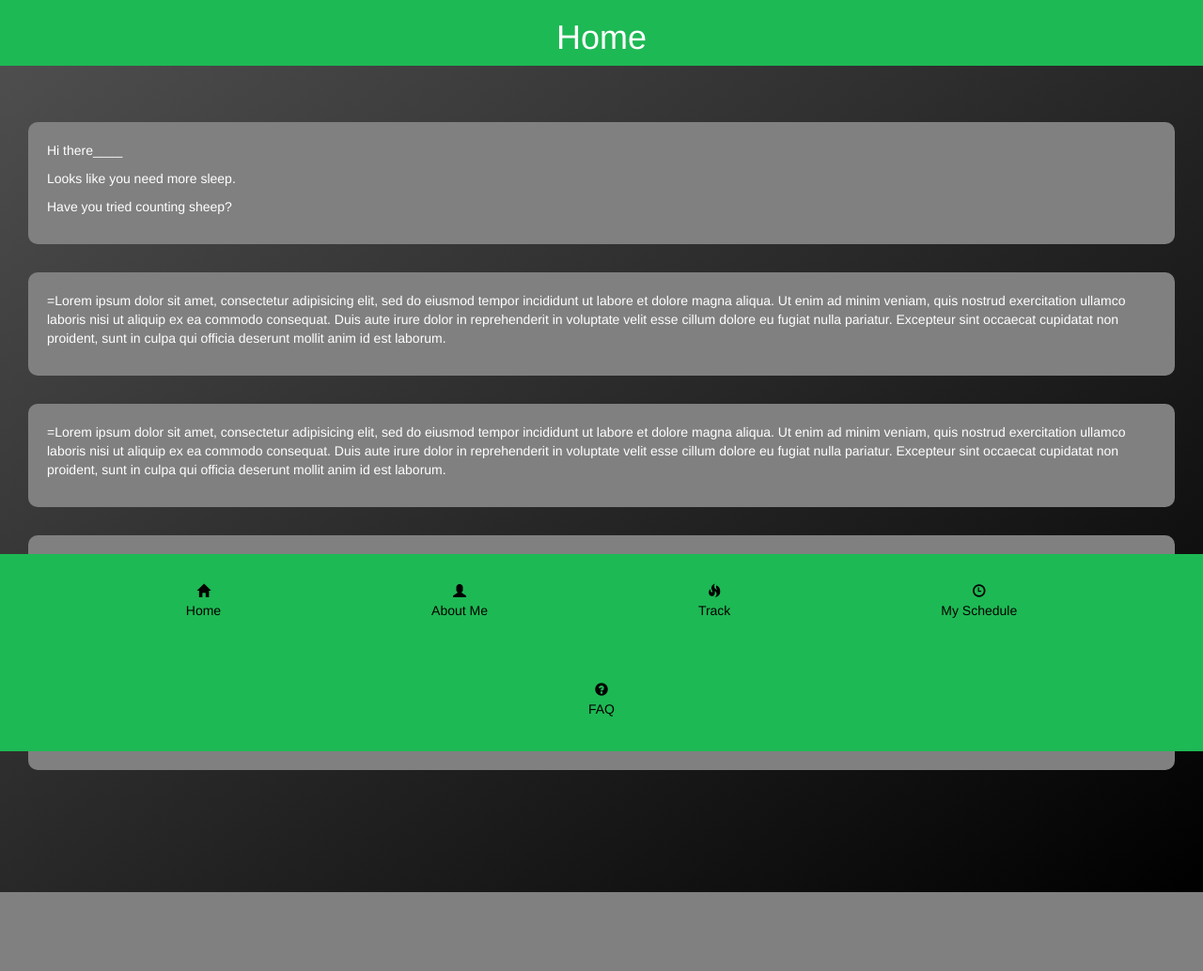
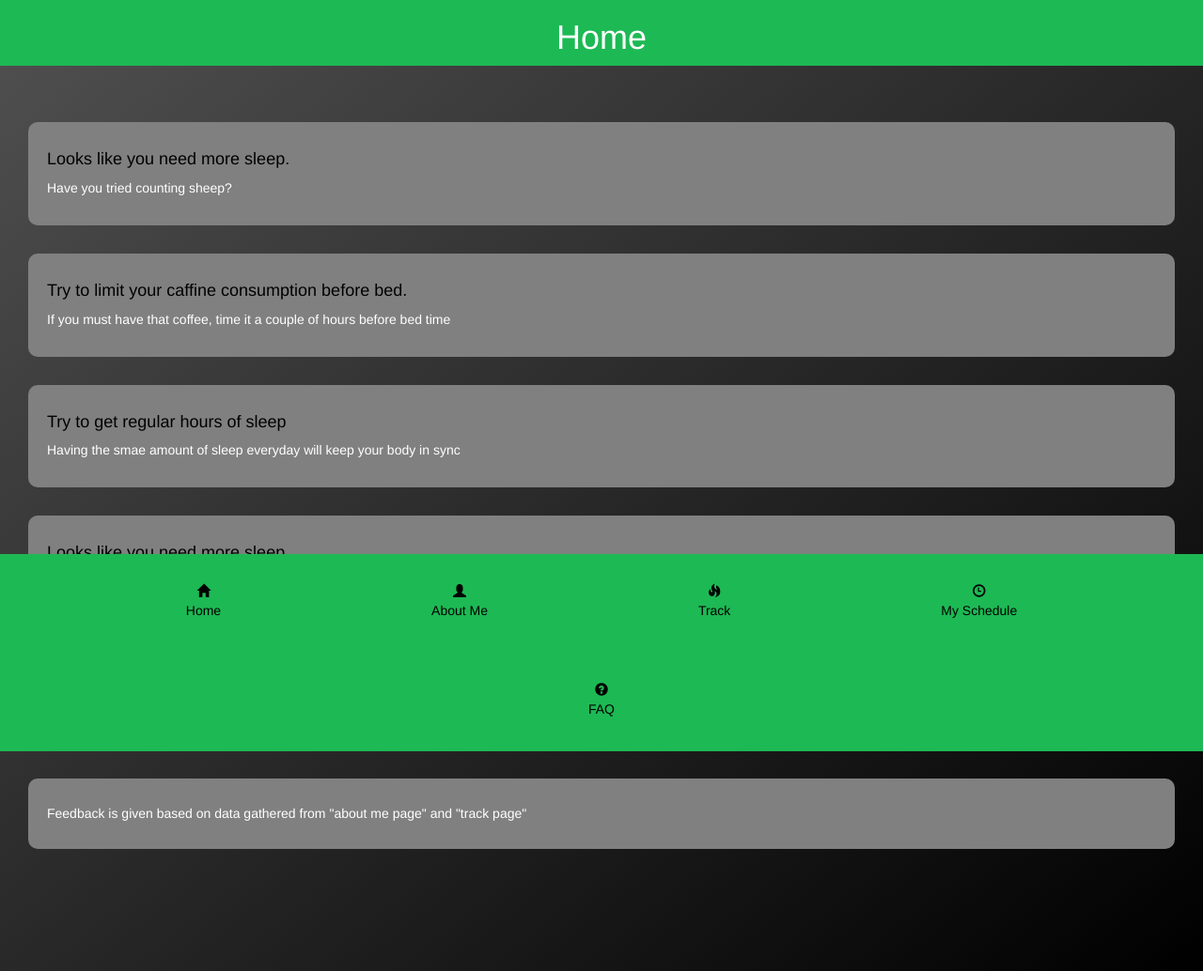
Before and after one commit to alexander253/HIT238_Sleep_Tracker_v1.00, a Node server app: page / in a window 1280 px wide. Shown: the whole page at 94% size. Before the commit the page ends 950 px from the top, so only its background shows below. Run offline with Node 20, Linux system fonts and the light colour scheme; some libraries are stand-ins or nearby versions.

Commit message:
added text to html pages

```diff
--- a/public/index.html
+++ b/public/index.html
@@ -15,43 +15,34 @@
   </div>
 
     <div class="content">
-      <p>Hi there____</p>
-      <p>Looks like you need more sleep.</p>
+      <h4>Looks like you need more sleep.</h4>
       <p>Have you tried counting sheep?</p>
     </div>
 
 
     <div class="content">
-      <p>=Lorem ipsum dolor sit amet, consectetur adipisicing elit, sed do eiusmod tempor incididunt
-        ut labore et dolore magna aliqua. Ut enim ad minim veniam, quis nostrud exercitation ullamco
-        laboris nisi ut aliquip ex ea commodo consequat. Duis aute irure dolor in reprehenderit in
-         voluptate velit esse cillum dolore eu fugiat nulla pariatur. Excepteur sint occaecat cupidatat
-         non proident, sunt in culpa qui officia deserunt mollit anim id est laborum.</p>
+      <h4>Try to limit your caffine consumption before bed.</h4>
+      <p>If you must have that coffee, time it a couple of hours before bed time</p>
     </div>
 
     <div class="content">
-      <p>=Lorem ipsum dolor sit amet, consectetur adipisicing elit, sed do eiusmod tempor incididunt
-        ut labore et dolore magna aliqua. Ut enim ad minim veniam, quis nostrud exercitation ullamco
-        laboris nisi ut aliquip ex ea commodo consequat. Duis aute irure dolor in reprehenderit in
-         voluptate velit esse cillum dolore eu fugiat nulla pariatur. Excepteur sint occaecat cupidatat
-         non proident, sunt in culpa qui officia deserunt mollit anim id est laborum.</p>
+      <h4>Try to get regular hours of sleep</h4>
+      <p>Having the smae amount of sleep everyday will keep your body in sync</p>
     </div>
 
     <div class="content">
-      <p>=Lorem ipsum dolor sit amet, consectetur adipisicing elit, sed do eiusmod tempor incididunt
-        ut labore et dolore magna aliqua. Ut enim ad minim veniam, quis nostrud exercitation ullamco
-        laboris nisi ut aliquip ex ea commodo consequat. Duis aute irure dolor in reprehenderit in
-         voluptate velit esse cillum dolore eu fugiat nulla pariatur. Excepteur sint occaecat cupidatat
-         non proident, sunt in culpa qui officia deserunt mollit anim id est laborum.</p>
+      <h4>Looks like you need more sleep.</h4>
+      <p>Have you tried counting sheep?</p>
     </div>
 
     <div class="content">
-      <p>=Lorem ipsum dolor sit amet, consectetur adipisicing elit, sed do eiusmod tempor incididunt
-        ut labore et dolore magna aliqua. Ut enim ad minim veniam, quis nostrud exercitation ullamco
-        laboris nisi ut aliquip ex ea commodo consequat. Duis aute irure dolor in reprehenderit in
-         voluptate velit esse cillum dolore eu fugiat nulla pariatur. Excepteur sint occaecat cupidatat
-         non proident, sunt in culpa qui officia deserunt mollit anim id est laborum.</p>
+      <h4>Looks like you need more sleep.</h4>
+      <p>Have you tried counting sheep?</p>
     </div>
+
+<div class="content">
+  <h5>Feedback is given based on data gathered from "about me page" and "track page"</h5>
+</div>
 
     <div class="nav_menu">
       <a href="index.html"><span class="glyphicon glyphicon-home"></span><br>Home</a>
--- a/public/style.css
+++ b/public/style.css
@@ -5,7 +5,7 @@ body{
 
 }
 
-h3{
+h3, h4{
   color: black;
 }
 .heading {
```
